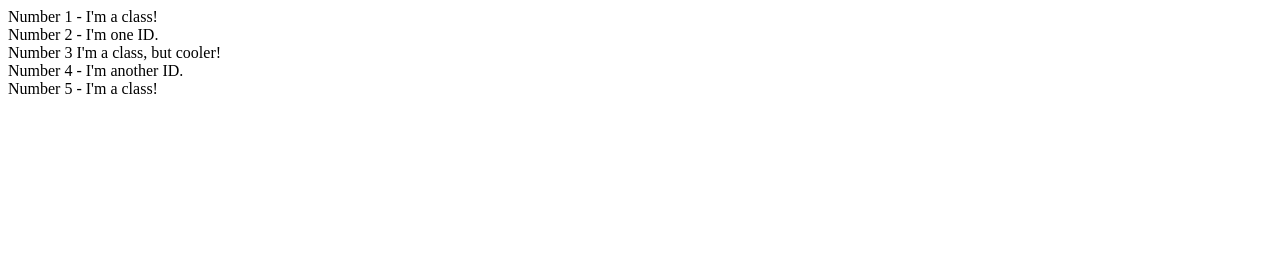
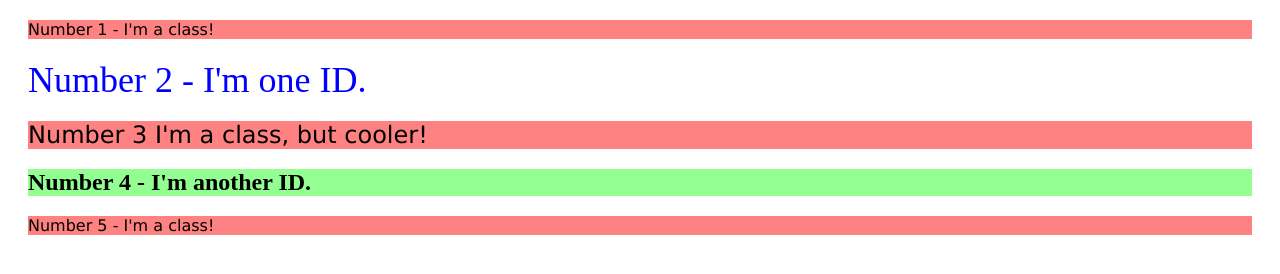
Before and after one commit to Marc01620/odin-css, a plain HTML site: page css02/index.html in a window 1280 px wide. Drawn offline with Linux system fonts and the light colour scheme; files that its build step writes are made by us from their sources.

Commit message:
finished page

```diff
--- a/css02/index.html
+++ b/css02/index.html
@@ -9,9 +9,9 @@
 </head>
 <body>
     <div class="odd">Number 1 - I'm a class!</div>
-    <div id="1">Number 2 - I'm one ID.</div>
-    <div class="odd 3">Number 3 I'm a class, but cooler!</div>
-    <div id="4">Number 4 - I'm another ID.</div>
+    <div id="two">Number 2 - I'm one ID.</div>
+    <div class="odd third">Number 3 I'm a class, but cooler!</div>
+    <div id="four">Number 4 - I'm another ID.</div>
     <div class="odd">Number 5 - I'm a class!</div>
 </body>
 </html>
--- /dev/null
+++ b/css02/style.css
@@ -0,0 +1,19 @@
+div{
+    margin: 20px;
+}
+.odd{
+    background-color: rgb(255, 130, 130);
+    font-family: Verdana, sans-serif;
+}
+#two{
+    color: rgb(0,0,255);
+    font-size: 36px;
+}
+.third{
+    font-size: 24px;
+}
+#four{
+    background-color: rgb(147, 255, 147);
+    font-size: 24px;
+    font-weight: bold;
+}
```
